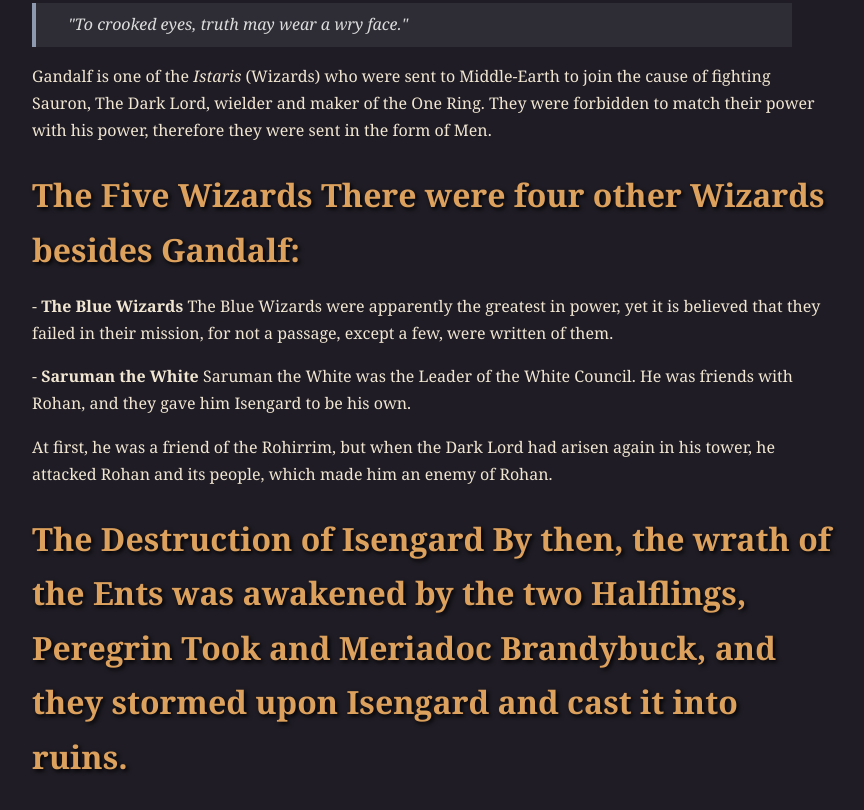
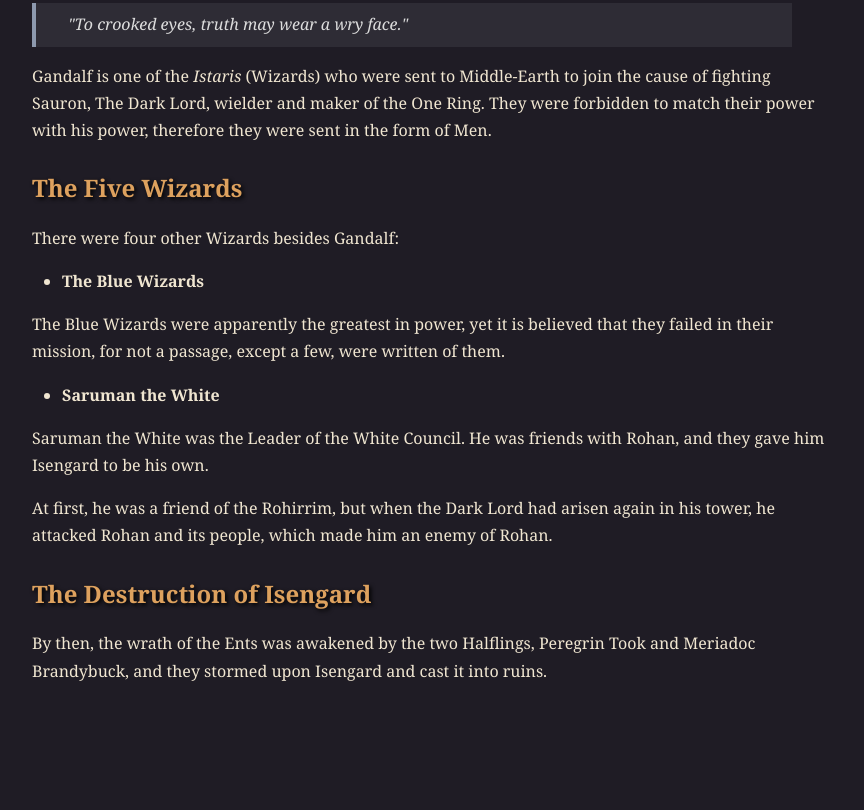
Before and after one commit to AbdullahBasir/Static-Site-Generator, a plain HTML site: page docs/blog/gandalf/index.html in a window 1280 px wide. Shown: the part 716-1526 px from the top of the page, without its empty margins (208-1072 px from the left). After the commit the page ends 1437 px from the top, so only its background shows below. Drawn offline with Linux system fonts and the light colour scheme.

Commit message:
Fixed gandalf blog formatting

```diff
--- a/docs/blog/gandalf/index.html
+++ b/docs/blog/gandalf/index.html
@@ -8,8 +8,6 @@
   </head>
 
   <body>
-    <article><div><h1>Gandalf and the Wizards of Middle-Earth</h1><p><a href="../../">< Back Home</a></p><p><img src="../../images/gandalf.png" alt="Gandalf fighting the Balrog"></img></p><blockquote>"To crooked eyes, truth may wear a wry face."</blockquote><p>Gandalf is one of the <i>Istaris</i> (Wizards) who were sent to Middle-Earth to join the cause of fighting Sauron, The Dark Lord, wielder and maker of the One Ring. They were forbidden to match their power with his power, therefore they were sent in the form of Men.</p><h2>The Five Wizards
-There were four other Wizards besides Gandalf:</h2><p>- <b>The Blue Wizards</b> The Blue Wizards were apparently the greatest in power, yet it is believed that they failed in their mission, for not a passage, except a few, were written of them.</p><p>- <b>Saruman the White</b> Saruman the White was the Leader of the White Council. He was friends with Rohan, and they gave him Isengard to be his own.</p><p>At first, he was a friend of the Rohirrim, but when the Dark Lord had arisen again in his tower, he attacked Rohan and its people, which made him an enemy of Rohan.</p><h2>The Destruction of Isengard
-By then, the wrath of the Ents was awakened by the two Halflings, Peregrin Took and Meriadoc Brandybuck, and they stormed upon Isengard and cast it into ruins.</h2></div></article>
+    <article><div><h1>Gandalf and the Wizards of Middle-Earth</h1><p><a href="../../">< Back Home</a></p><p><img src="../../images/gandalf.png" alt="Gandalf fighting the Balrog"></img></p><blockquote>"To crooked eyes, truth may wear a wry face."</blockquote><p>Gandalf is one of the <i>Istaris</i> (Wizards) who were sent to Middle-Earth to join the cause of fighting Sauron, The Dark Lord, wielder and maker of the One Ring. They were forbidden to match their power with his power, therefore they were sent in the form of Men.</p><h3>The Five Wizards</h3><p>There were four other Wizards besides Gandalf:</p><ul><li><b>The Blue Wizards</b></li></ul><p>The Blue Wizards were apparently the greatest in power, yet it is believed that they failed in their mission, for not a passage, except a few, were written of them.</p><ul><li><b>Saruman the White</b></li></ul><p>Saruman the White was the Leader of the White Council. He was friends with Rohan, and they gave him Isengard to be his own.</p><p>At first, he was a friend of the Rohirrim, but when the Dark Lord had arisen again in his tower, he attacked Rohan and its people, which made him an enemy of Rohan.</p><h3>The Destruction of Isengard</h3><p>By then, the wrath of the Ents was awakened by the two Halflings, Peregrin Took and Meriadoc Brandybuck, and they stormed upon Isengard and cast it into ruins.</p></div></article>
   </body>
 </html>
```
